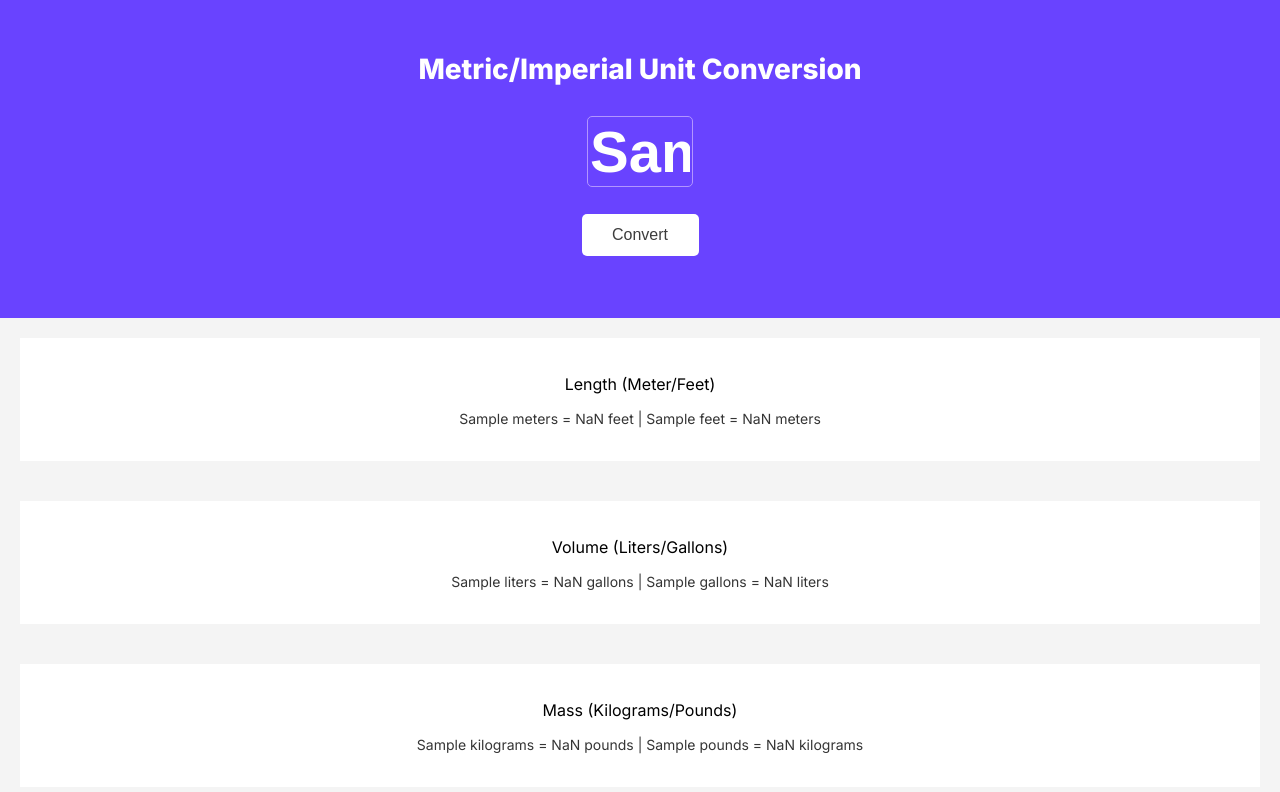
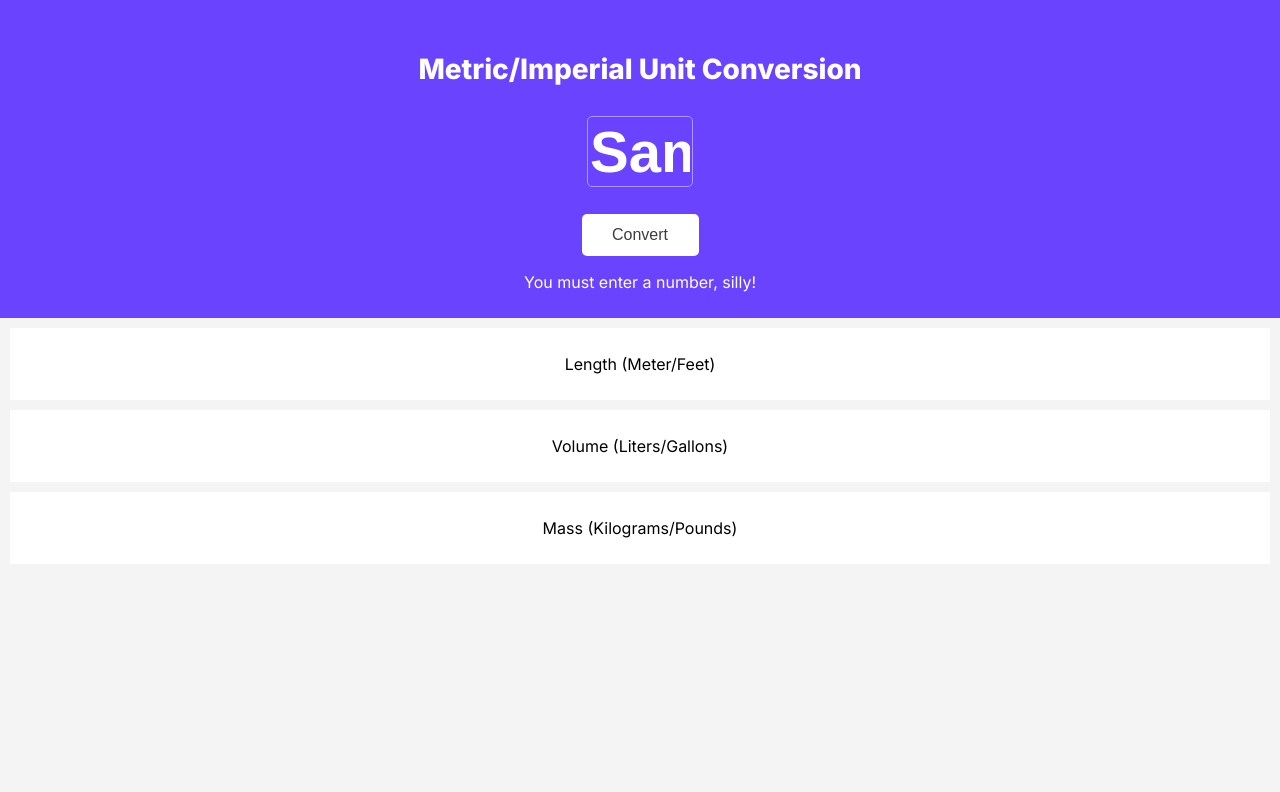
Before and after one commit to tdereta/metric-conversion, a plain HTML site: page index.html in a window 1280 px wide. Both pictures are taken after typing "Sample" into the empty fields and a click on the button "Convert". Drawn offline with Linux system fonts and the light colour scheme.

Commit message:
Add 'error' if entered letters instead numbers.

```diff
--- a/index.css
+++ b/index.css
@@ -3,6 +3,7 @@ body {
     text-align: center;
     font-family: 'Inter', sans-serif;
     height: 100%;
+    background-color: #f4f4f4;
 }
 
 h1 {
@@ -45,18 +46,24 @@ input[type=text] {
 
 .down {
     display: flex;
-    background-color: #f4f4f4;
     flex-direction: column;
-
+    margin-bottom: 20px;
 }
 
 .converted {
     background-color: #fff;
-    padding: 20px;
-    margin: 20px;
+    padding: 10px;
+    margin-top: 10px;
+    margin-right: 10px;
+    margin-left: 10px;
+
 }
 
 .down > .converted > p:nth-child(2) {
     font-size: 14px;
     color: #353535;
 }
+
+#error {
+    color: #fff;
+}
--- a/index.html
+++ b/index.html
@@ -11,6 +11,7 @@
             <h1>Metric/Imperial Unit Conversion</h1>
             <input type="text" id="input-el">
             <button id="convert-btn">Convert</button>
+            <p id="error"></p>
         </div>
         <div class="down">
             <div class="converted">
--- a/index.js
+++ b/index.js
@@ -9,27 +9,22 @@ let convertBtn = document.getElementById("convert-btn")
 let lengthEl = document.getElementById("length-el")
 let volumeEl = document.getElementById("volume-el")
 let massEl = document.getElementById("mass-el")
+let errorEl = document.getElementById("error")
 
-const meterToFeet =  (3.281).toFixed(3)
-const literToGallon =  (0.264).toFixed(3)
-const kiloToPound =  (2.204).toFixed(3)
-
-// const meter = (value * (1/3.281)).toFixed(3);
-// const feet = (value * 3.281).toFixed(3);
-// const litre = (value * (1/0.264)).toFixed(3);
-// const gallon = (value * 0.264).toFixed(3);
-// const kilogram = (value * (1/2.204)).toFixed(3);
-// const pound = (value * 2.204).toFixed(3);
+const meterToFeet =  3.281
+const literToGallon =  0.264
+const kiloToPound =  2.204
 
 convertBtn.addEventListener("click", function() {
     let inputValue = inputEl.value
 
-    lengthEl.textContent = `${inputValue} meters = ${inputValue * meterToFeet} feet |
-                           ${inputValue} feet = ${inputValue / meterToFeet} meters`
+    if (!isNaN(inputValue)) {
+        lengthEl.textContent = `${inputValue} meters = ${(inputValue * meterToFeet).toFixed(3)} feet | ${inputValue} feet = ${(inputValue / meterToFeet).toFixed(3)} meters`
 
-    volumeEl.textContent = `${inputValue} liters = ${inputValue * literToGallon} gallons |
-                           ${inputValue} gallons = ${inputValue / literToGallon} liters`
+        volumeEl.textContent = `${inputValue} liters = ${(inputValue * literToGallon).toFixed(3)} gallons | ${inputValue} gallons = ${(inputValue / literToGallon).toFixed(3)} liters`
 
-    massEl.textContent = `${inputValue} kilograms = ${inputValue * kiloToPound} pounds |
-                         ${inputValue} pounds = ${inputValue / kiloToPound} kilograms`
+        massEl.textContent = `${inputValue} kilograms = ${(inputValue * kiloToPound).toFixed(3)} pounds | ${inputValue} pounds = ${(inputValue / kiloToPound).toFixed(3)} kilograms`
+    } else {
+        errorEl.textContent = `You must enter a number, silly!`
+    }
 })
```
Lines whose indentation alone changed are shown as unchanged.
